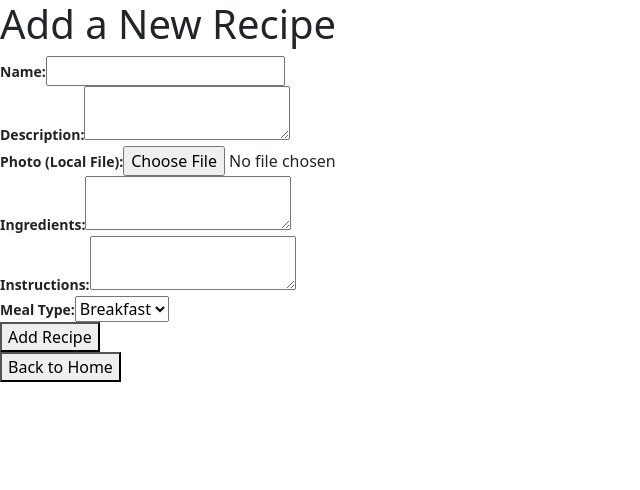
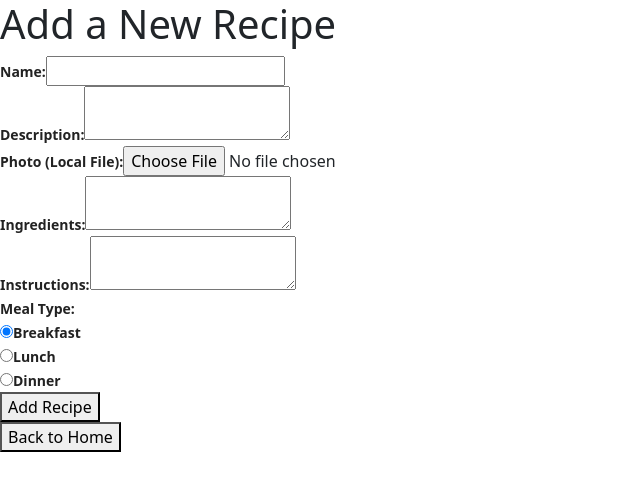
Before and after one commit to infuriated-mink/Semester2-MidtermSprint, a React (Create React App) app in the folder react-login/: page /add-item in a window 1280 px wide. Shown: the top 490 px of the page, without its empty margins (0-640 px from the left). Built offline with nearby package versions, Linux system fonts and the light colour scheme.

Commit message:
fixed mealType-radio button; fix was setItem - mealType was blank by default; should have been breakfast

```diff
--- a/react-login/src/pages/AddItem.js
+++ b/react-login/src/pages/AddItem.js
@@ -3,7 +3,6 @@ import { useNavigate } from 'react-router-dom';
 
 function AddItem() {
   const navigate = useNavigate();
-  const [idCounter, setIdCounter] = useState(5);
 
   const [recipes, setRecipes] = useState(
     JSON.parse(localStorage.getItem("recipes")) || []
@@ -16,13 +15,21 @@ function AddItem() {
     photo: '',
     ingredients: '',
     instructions: '',
-    mealType: '',
+    mealType: 'breakfast',
   });
 
   const handleInputChange = (e) => {
     const { name, value } = e.target;
     setItem({ ...item, [name]: value });
   };
+
+  // this is ideal way to handle the radio button special way - it's a bit different than others
+  // reference: https://bobbyhadz.com/blog/react-set-default-checked-radio-button
+  const [mealType, setMealType] = useState("breakfast")
+  const handleMealTypeChange = (e) => {
+    setMealType(e.target.value)
+    setItem({ ...item, mealType: e.target.value })
+  }
 
   const handlePhotoChange = (e) => {
     const file = e.target.files[0];
@@ -39,7 +46,7 @@ function AddItem() {
     e.preventDefault();
 
     const newRecipe = {
-      id: idCounter,
+      id: recipes.length + 1, // see that clever trick? always will give next id - if done correctly, no need to do extra things
       name: item.name,
       description: item.description,
       photo: item.photo,
@@ -48,17 +55,18 @@ function AddItem() {
       mealType: item.mealType,
     };
 
-    setIdCounter(idCounter + 1);
+    console.log(`new-recipe: ${JSON.stringify(newRecipe)}`)
     setRecipes(prevRecipe => [...prevRecipe, newRecipe])
 
+    setMealType("breakfast")
     setItem({
       name: '',
       description: '',
       photo: '',
       ingredients: '',
       instructions: '',
-      mealType: '',
-    });
+      mealType: 'breakfast',
+    })
   };
 
   useEffect(() => {
@@ -122,8 +130,9 @@ function AddItem() {
           />
         </div>
         <div>
+
           <label>Meal Type:</label>
-          <select
+          {/* <select
             name="mealType"
             value={item.mealType}
             onChange={handleInputChange}
@@ -131,18 +140,51 @@ function AddItem() {
             <option value="breakfast">Breakfast</option>
             <option value="lunch">Lunch</option>
             <option value="dinner">Dinner</option>
-          </select>
+          </select> */}
+          <div>
+            <input
+              type="radio"
+              id="breakfast"
+              name="breakfast"
+              value="breakfast"
+              checked={mealType === "breakfast"}
+              onChange={handleMealTypeChange}
+            />
+            <label htmlFor="breakfast">Breakfast</label>
+          </div>
+          <div>
+            <input
+              type="radio"
+              id="lunch"
+              name="lunch"
+              value="lunch"
+              checked={mealType === "lunch"}
+              onChange={handleMealTypeChange}
+            />
+            <label htmlFor="lunch">Lunch</label>
+          </div>
+          <div>
+            <input
+              type="radio"
+              id="dinner"
+              name="dinner"
+              value="dinner"
+              checked={mealType === "dinner"}
+              onChange={handleMealTypeChange}
+            />
+            <label htmlFor="dinner">Dinner</label>
+          </div>
         </div>
         <div>
           <button type="submit">Add Recipe</button>
         </div>
-      </form>
+      </form >
       <div>
         <button type="button" onClick={() => navigate(`/home`, { state: { recipes } })}>
           Back to Home
         </button>
       </div>
-    </div>
+    </div >
   );
 }
 
```
